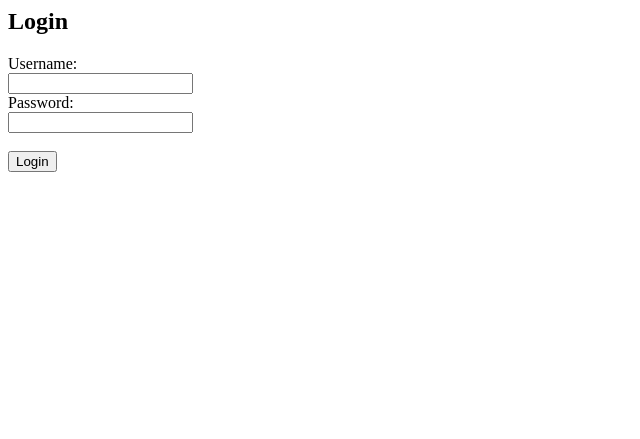
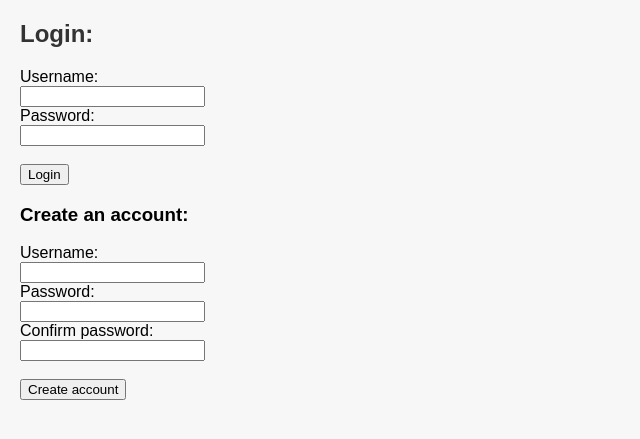
Before and after one commit to westolt/BugFeed, a Django app: page /login/ in a window 1280 px wide. Shown: the top 439 px of the page, without its empty margins (0-640 px from the left). Run offline with Django 4.2, Linux system fonts and the light colour scheme.

Commit message:
Add info to identification failure

```diff
--- a/bugfeed/templates/pages/login.html
+++ b/bugfeed/templates/pages/login.html
@@ -1,9 +1,35 @@
-<h2>Login</h2>
-<form method="post">
-    {% csrf_token %}
+<!DOCTYPE html>
+{% load static %}
+<html xmlns="http://www.w3.org/1999/xhtml">
+
+<head>
+    <title>Login / Create account</title>
+    <link rel="stylesheet" href="{% static 'css/style.css' %}">
+</head>
+<!-- No csrf tokens used! -->
+<body>
+    <h2>Login:</h2>
+    <form action="{% url 'login' %}" method="post">
+        <!-- Fix: add token -->
+        <!-- {% csrf_token %} -->
         <label>Username:</label><br>
         <input type="text" name="username"><br>
         <label>Password:</label><br>
         <input type="password" name="password"><br><br>
         <button type="submit">Login</button>
     </form>
+
+    <h3>Create an account:</h3>
+    <form action="{% url 'signup' %}" method="post">
+        <!-- Fix: add token -->
+        <!-- {% csrf_token %} -->
+        <label>Username:</label><br>
+        <input type="text" name="username"><br>
+        <label>Password:</label><br>
+        <input type="password" name="password1"><br>
+        <label>Confirm password:</label><br>
+        <input type="password" name="password2"><br><br>
+        <button type="submit">Create account</button>
+    </form>
+</body>
+</html>
--- a/bugfeed/urls.py
+++ b/bugfeed/urls.py
@@ -1,6 +1,6 @@
 from django.urls import path
 
-from .views import homePageView, addView, likeView, deleteView, loginView, logoutView, infoView
+from .views import homePageView, addView, likeView, deleteView, loginView, logoutView, signupView,infoView
 
 urlpatterns = [
     path('', homePageView, name='index'),
@@ -9,5 +9,6 @@ urlpatterns = [
     path('delete/<int:post_id>', deleteView, name='delete'),
     path('login/', loginView, name='login'),
     path('logout/', logoutView, name='logout'),
+    path('signup/', signupView, name='signup'),
     path('info/', infoView, name='info')
 ]
--- a/bugfeed/views.py
+++ b/bugfeed/views.py
@@ -29,13 +29,21 @@ def likeView(request, post_id):
 def deleteView(request, post_id):
     post = FeedItem.objects.get(id=post_id)
 
-    # FIX: add if condition
-    # if post.owner != request.user:
-    #      return HttpResponse('Access denied')
-
     post.delete()
 
     return redirect('/')
+
+# HOW TO FIX "Broken Access Control":
+
+# def deleteView(request, post_id):
+#     post = FeedItem.objects.get(id=post_id)
+
+#     if post.owner != request.user:
+#          return HttpResponse('Access denied')
+
+#     post.delete()
+
+#     return redirect('/')
 
 def loginView(request):
     if request.method == 'POST':
@@ -48,6 +56,46 @@ def loginView(request):
         else:
             return HttpResponse('Invalid credentials')
     return render(request, 'pages/login.html')
+
+# A07:2021 – Identification and Authentication Failures
+def signupView(request):
+    if request.method == 'POST':
+        username = request.POST['username']
+        p1 = request.POST['password1']
+        p2 = request.POST['password2']
+
+        if p1 != p2:
+            return HttpResponse('Passwords are not the same!')
+        if User.objects.filter(username=username).exists():
+            return HttpResponse('Username already taken!')
+
+        user = User.objects.create_user(username=username, password=p1)
+        login(request, user)
+        return redirect('/')
+
+    return redirect('login')
+
+# HOW TO FIX "Identification and Authentication Failures":
+
+# def signupView(request):
+#     if request.method == 'POST':
+#         username = request.POST['username']
+#         p1 = request.POST['password1']
+#         p2 = request.POST['password2']
+
+#         if p1 != p2:
+#             return HttpResponse('Passwords are not the same!')
+#         if User.objects.filter(username=username).exists():
+#             return HttpResponse('Username already taken!')
+
+#         if len(p1) < 10 or p1.isalpha() or p1.isdigit() or p1.islower() or p1.isupper():
+#             return HttpResponse("Password too weak")
+#         else:
+#             user = User.objects.create_user(username=username, password=p1)
+#             login(request, user)
+#             return redirect('/')
+
+#     return redirect('login')
 
 def logoutView(request):
 	logout(request)
```
Also changed, not shown: mysite/settings.py (+14 -18 lines), db.sqlite3, 4 other files. Lines whose indentation alone changed are shown as unchanged.
